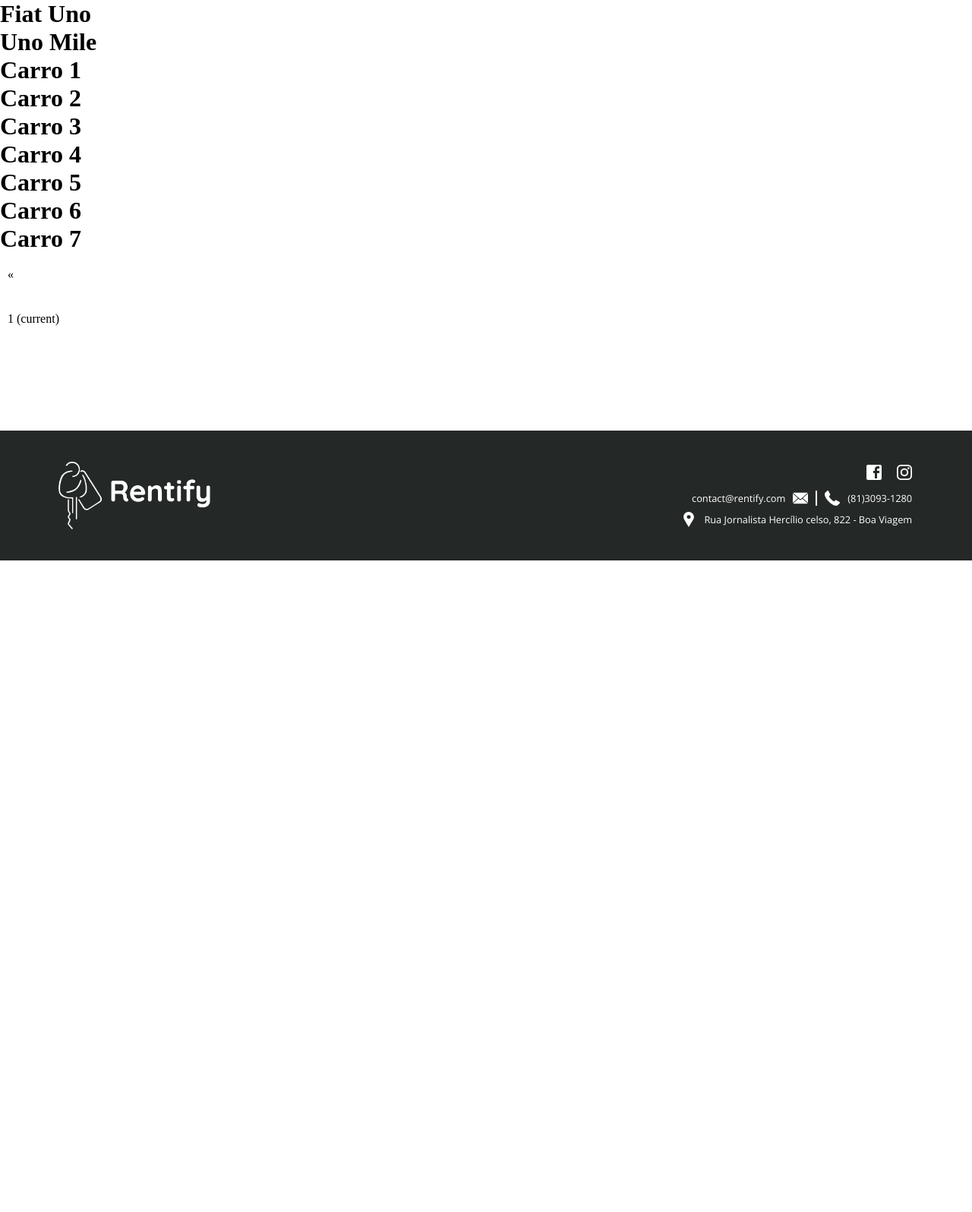
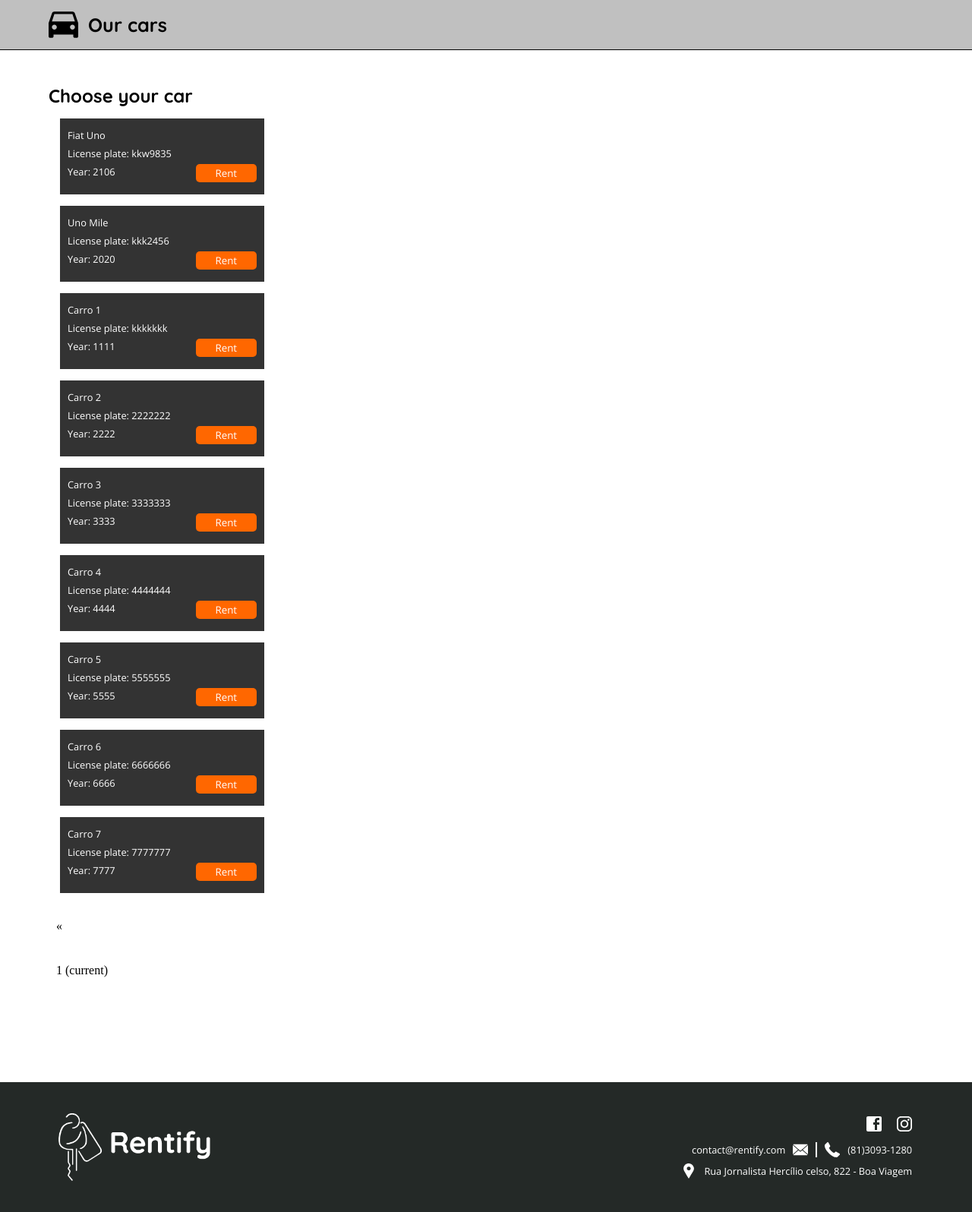
Before and after one commit to citi-onboarding/equipe-2, a Django app: page /cars/ in a window 1280 px wide. Shown: the part 63-1659 px from the top of the page at 76% size. Before the commit the page ends 801 px from the top, so only its background shows below. Run offline with Django 3.2, Linux system fonts and the light colour scheme; data comes from the database, SQL or seed files in the repository; both versions use the stored data as it was after the commit; some libraries are stand-ins or nearby versions.

Commit message:
system presentation

```diff
--- a/Rentify/rentify/core/static/css/style.css
+++ b/Rentify/rentify/core/static/css/style.css
@@ -314,7 +340,7 @@ footer {
     background-color: #c0c0c0;
     display : flex;
     align-items: center;
-    height: 50px;
+    height: 65px;
     border-bottom: 1px solid black;
     font-family:'Quicksand';
     font-size: 28px;
@@ -327,7 +353,7 @@ footer {
 
 .gray-bar-image {
     margin:0;
-    height: 80%;
+    height: 60%;
     margin-left: 5%;
     margin-right:13px;
 }
@@ -741,6 +759,9 @@ footer {
     border-radius: 5px;
     padding: 3px;
     width: 80px;
+    align-self: flex-end;
+    position: absolute;
+    top: 60px;
 }
 
 /*                    REGISTER                    */
@@ -798,3 +819,22 @@ footer {
     border:1px solid #c0c0c0;
     font-family: 'Quicksand';
 }
+
+/*                    PAGINATION                    */
+.ourCars {
+    align-items:center;
+    margin-left:5%;
+    width: 70%;
+}
+.ourCars > h2{
+    margin-top:5%;
+    text-align:left;
+    font-family: 'Quicksand';
+}
+.ourCars > our-cars{
+    display: flex;
+    display: inline-box;
+    flex-wrap: wrap;
+
+
+}
--- a/Rentify/rentify/core/templates/core/index.html
+++ b/Rentify/rentify/core/templates/core/index.html
@@ -7,6 +7,7 @@
     <div class="topBanner">
         <img class="topImg" src="{% static 'img/car-travel.jpg' %}">
         <div class="sombreamento"></div>
+        <div class="topBannerContent">
             <div class="topBannerText">
                 <div class="topText">
                     Rent a car!
@@ -21,6 +22,7 @@
                 <button class="topButton"><a href="{% url 'cars' %}" class="topRentCar">Rent a car</a></button>
             </div>
         </div>
+    </div>
 
     <section class="home-cars">
         {% for car in cars %}
@@ -29,9 +31,7 @@
                     <span class="car-info"> {{car.Model}}</span>
                     <span class="car-info"> License plate: {{car.Plate}}</span>
                     <span class="car-info"> Year: {{car.Year}}</span>
-                    <form method="POST">
                     <button class="btn-orange">Rent</button>
-                    </form>
                 </div>
             </div>
         {% endfor %}
--- a/Rentify/rentify/core/templates/core/ourCars.html
+++ b/Rentify/rentify/core/templates/core/ourCars.html
@@ -3,11 +3,27 @@
 {% block title %} Rentify {% endblock %}
 {% block content %}
 
+<div class="gray-bar">
+  <img class="gray-bar-image" src="{% static 'icons/car-front.svg' %}" aria-hidden="True"> </img>
+  <h2 class="gray-bar-text" > Our cars </h2>
+</div>
+
+<section class=ourCars>
+  <h2>Choose your car</h2>
+  <div>
+    <section class="our-cars">
       {% for car in cars %}
-        <h1> {{ car }} </h1>
+              <div class="car-card for-rent">
+                  <div class="filter-card">
+                      <span class="car-info"> {{car.Model}}</span>
+                      <span class="car-info"> License plate: {{car.Plate}}</span>
+                      <span class="car-info"> Year: {{car.Year}}</span>
+                      <button class="btn-orange">Rent</button>
+                  </div>
+              </div>
           {% endfor %}
-
-
+    </section>
+  <section class=pagination>
     {% if cars.has_other_pages %}
       <ul class="pagination">
       {% if cars.has_previous %}
@@ -29,5 +45,6 @@
       {% endif %}
       </ul>
     {% endif %}
-
+  </section>
+</section>
 {% endblock %}
```
Also changed, not shown: other parts of Rentify/rentify/core/static/css/style.css (+41 -23 lines), Rentify/rentify/core/forms.py (+4 -4 lines), Rentify/rentify/core/templates/core/tenant-profile.html (+16 -60 lines), Rentify/rentify/db.sqlite3. Lines whose indentation alone changed are shown as unchanged.
